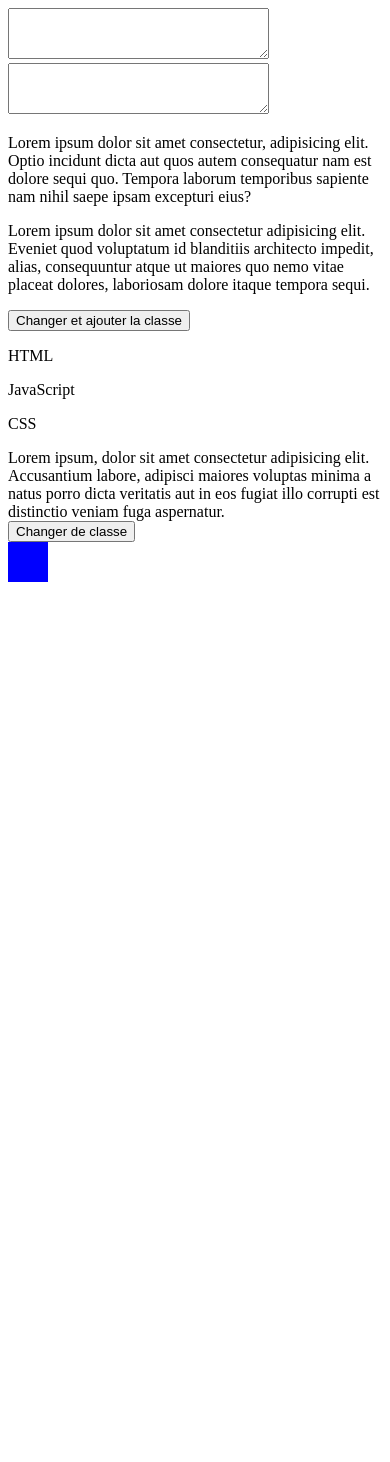
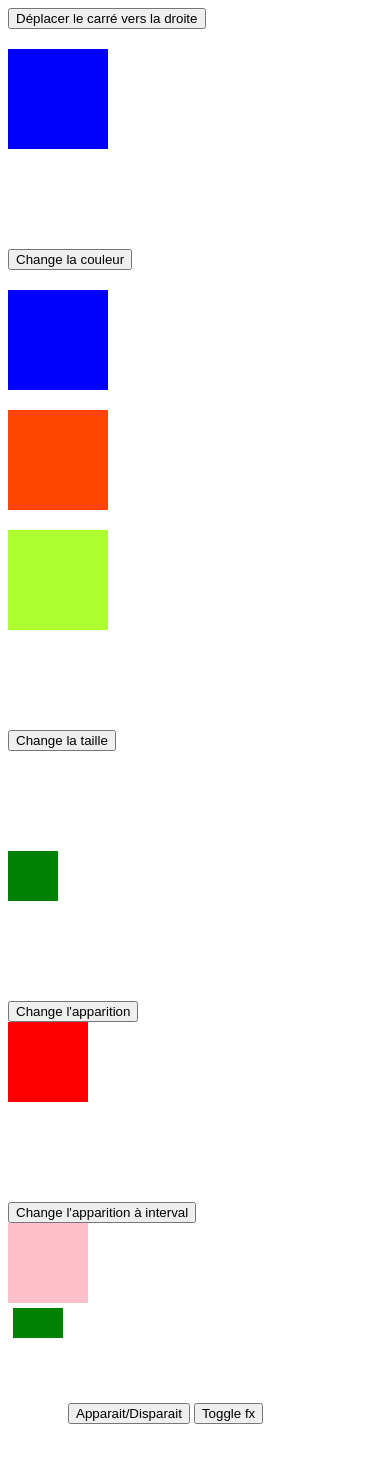
Before and after one commit to GiDLdev/exercices-jQuery, a plain HTML site: page index.html in a window 390 px wide. Before the commit the page ends 844 px from the top, so only its background shows below. Drawn offline with nearby package versions, Linux system fonts and the light colour scheme.

Commit message:
fin 6 exercices seance 2

```diff
--- a/css/style.css
+++ b/css/style.css
@@ -47,13 +47,114 @@ p {
     background-color: blue;
     color: white;
 }
-
 */
 
 
+
 /*PARTIE II*/
-div.blou{
-    width:40px;
-    height:40px;
+/*exercice 1*/
+#blou{
+    position:relative;
+    margin-top:20px;
+    width:100px;
+    height:100px;
     background-color: blue;
 }
+
+
+
+/*exercice 2*/
+
+
+#bouton2{
+    margin-top:100px;
+}
+
+#div1{
+    position:relative;
+    margin-top:20px;
+    width:100px;
+    height:100px;
+    background-color: blue;
+}
+
+#div2{
+    position:relative;
+    margin-top:20px;
+    width:100px;
+    height:100px;
+    background-color: orangered;
+}
+
+#div3{
+    position:relative;
+    margin-top:20px;
+    width:100px;
+    height:100px;
+    background-color:greenyellow;
+}
+
+.rose{
+    background-color: hotpink;
+}
+
+.violet{
+    background-color: purple;
+}
+
+
+
+/*exercice 3*/
+
+#bouton3{
+    margin-top:100px;
+}
+
+#box{
+    position:relative;
+    margin-top:100px;
+    width:50px;
+    height:50px;
+    background-color: green;
+}
+
+
+/*exercice 4*/
+#bouton4{
+    margin-top:100px;
+}
+
+#boite{
+    position:relative;
+    width:80px;
+    height:80px;
+    background-color: red;
+}
+
+
+/*exercice 5*/
+#bouton5{
+    margin-top:100px;
+}
+
+#paquet{
+    position:relative;
+    width:80px;
+    height:80px;
+    background-color: pink;
+}
+
+
+/*exercice 6*/
+#bouton6{
+    margin-top:100px;
+}
+
+#fantome{
+    width: 50px;
+    height: 30px;
+    margin: 5px;
+    float: left;
+    background: green;
+    margin-bottom: 300px;
+}
--- a/index.html
+++ b/index.html
@@ -8,45 +8,78 @@
 </head>
 <body>
 
-    <!-- Partie I - Exercice 1-->
+    <!-- Partie I - Exercice 1
     <form>
         <textarea name="textarea1" id="textarea1" cols="30" rows="3"></textarea>
         <textarea name="textarea2" id="textarea2" cols="30" rows="3"></textarea>
     </form>
+    -->
 
-
-    <!-- Partie I - Exercice 2-->
+    <!-- Partie I - Exercice 2
     <p id="paragraphe1">Lorem ipsum dolor sit amet consectetur, adipisicing elit. Optio incidunt dicta aut quos autem consequatur nam est dolore sequi quo. Tempora laborum temporibus sapiente nam nihil saepe ipsam excepturi eius?</p>
     <p id="paragraphe2">Lorem ipsum dolor sit amet consectetur adipisicing elit. Eveniet quod voluptatum id blanditiis architecto impedit, alias, consequuntur atque ut maiores quo nemo vitae placeat dolores, laboriosam dolore itaque tempora sequi.</p>
 
     <button id="bouton">Changer et ajouter la classe</button>
+    -->
 
-
-    <!-- Partie I - Exercice 3-->
+    <!-- Partie I - Exercice 3
     <div style="background-color:red;"></div>
     <div style="background-color:rgb(16,99,30);"></div>
     <div style="background-color:#523456;"></div>
     <div style="background-color:#a11;"></div>
     <p></p>
+    -->
 
-
-    <!-- Partie I - Exercice 4-->
+    <!-- Partie I - Exercice 4
     <p>HTML</p>
     <p>JavaScript</p>
     <p>CSS</p>
+    -->
+
+    <!-- Partie I - Exercice 5
+    <div class="div2">Lorem ipsum, dolor sit amet consectetur adipisicing elit. Accusantium labore, adipisci maiores voluptas minima a natus porro dicta veritatis aut in eos fugiat illo corrupti est distinctio veniam fuga aspernatur.</div>
+    <button class="bout">Changer de classe</button>
+    -->
+
+     <!-- Partie II - Exercice 1-->
+    <button>Déplacer le carré vers la droite</button>
+    <div id="blou"></div>
 
 
-    <!-- Partie I - Exercice 5-->
-    <div class="div2">Lorem ipsum, dolor sit amet consectetur adipisicing elit. Accusantium labore, adipisci maiores voluptas minima a natus porro dicta veritatis aut in eos fugiat illo corrupti est distinctio veniam fuga aspernatur.</div>
-    <button class="bout">Changer de classe</button>
+
+     <!-- Partie II - Exercice 2-->
+     <button id="bouton2">Change la couleur</button>
+     <div id="div1"></div>
+     <div id="div2"></div>
+     <div id="div3"></div>
 
 
-     <!-- Partie II - Exercice 1-->
-
-    <div class="blou"></div>
+      <!-- Partie II - Exercice 3-->
+      <button id="bouton3">Change la taille</button>
+      <div id="box"></div>
 
 
-    <script src="https://code.jquery.com/jquery-3.5.1.min.js"></script>
+     <!-- Partie II - Exercice 4-->
+     <button id="bouton4">Change l'apparition</button>
+     <div id="boite"></div>
+
+
+    <!-- Partie II - Exercice 5-->
+     <button id="bouton5">Change l'apparition à interval</button>
+     <div id="paquet"></div>
+
+
+      <!-- Partie II - Exercice 6-->
+      <input type="button" value="Apparait/Disparait">
+      <button id="bouton6">Toggle fx</button>
+      <div id="fantome"></div>
+
+
+
+
+
+
+    <script src="https://code.jquery.com/jquery-3.5.1.js"></script>
     <script src="js/main.js"></script>
 
 </body>
--- a/js/main.js
+++ b/js/main.js
@@ -1,11 +1,12 @@
+$(function(){
+
 /*
 Exercice 1 :  click(), css() et add()
 Créer une bordure rouge de 2px autour de deux textareas qui s'affichera au clic sur un bouton.
 Puis ajouter deux paragraphes à l'objet jQuery avec une bordure rouge de 2px au clic sur le même bouton.
 */
 
-/*$(function(){
-
+/*
     var div1 = $('#monaire1'),
         div2 = $('#monaire2'),
         p1 = $('#paragraphe1'),
@@ -28,10 +29,11 @@ Créer un élément contenant du texte ajouté après un paragraphe
 //$("#paragraphe1").add("<p>Hello</p>").appendTo("#paragraphe2");
 //$("#paragraphe1").add("<p>Hello</p>").appendTo("#paragraphe1");
 
- /*
+/*
+
 $(p1).add("<p>hello</p>").appendTo(p1);
+
 */
-
 //--------------------------------------------------------------------------------------------------------------------------------------
 /*
 Exercice 3 :  click(), css() et html()
@@ -96,44 +98,86 @@ $('button').click(function(){
 Exercice 1 :  Animer par un déplacement de 50 px une div de gauche à droite puis de droite à gauche.
 */
 
-$(".blou").animate({transform: 'translateX(50px)'}, function(){
-    $(".blou").animate({transform: 'translateX(-50px)'})
+$('button').click(function(){
+    $("#blou").animate({left: '50px'}, slow)
+              .animate({left: '-50px'}, slow);
+});
 
-},1000 );
 
 
 //--------------------------------------------------------------------------------------------------------------------------------------
 /*
-Exercice 2 : Animer 2 divs sur 3 avec la méthode .slideToggle(), créer un bouton qui change la couleur des 2 divs animées en utilisant la méthode toggleClass().
+Exercice 2 : Animer 2 divs sur 3 avec la méthode .slideToggle(),
+créer un bouton qui change la couleur des 2 divs animées en utilisant la méthode toggleClass().
 */
 
 
-
+$('#bouton2').click(function(){
+    $("#div2").slideToggle(slow).queue(function(){$(this).toggleClass("rose")});
+    $("#div3").slideToggle(slow).queue(function(){$(this).toggleClass("violet")});
+});
 
 //--------------------------------------------------------------------------------------------------------------------------------------
 /*
 Exercice 3 : Animer un élément "box" en changeant sa hauteur et sa largeur puis réinitialiser.
 */
 
-
+$('#bouton3').click(function(){
+    $("#box").animate({
+                height: '+=100px',
+                width: '+=80px'
+    }, 5000, function(){
+        $("#box").stop(true, true);
+    });
+});
 
 
 //--------------------------------------------------------------------------------------------------------------------------------------
 /*
 Exercice 4 : Faire apparaître ou disparaître un élément en 3 secondes en utilisant .fadeIn() et .fadeOut().
 */
-
+$('#bouton4').click(function(){
+    $("#boite").fadeOut(3000, function(){
+        $(this).fadeIn(3000);
+    });
+});
 
 
 //--------------------------------------------------------------------------------------------------------------------------------------
 /*
 Exercice 5 : Faire apparaître ou disparaître un élément avec un intervalle d'une seconde en utilisant setInterval().
 */
+$('#bouton5').click(function(){
+    clearInterval(magie);
 
-
+    function magie(){
+        $("#paquet").fadeOut(3000, function(){
+            $(this).fadeIn(3000);
+        });
+    }
+    var intervalFade = setInterval(magie, 3000);
+});
 
 
 //--------------------------------------------------------------------------------------------------------------------------------------
 /*
 Exercice 6 : Faire apparaître ou disparaître un élément avec l'effet "Toggle" après l'avoir activé ou désactivé en utilisant .fx.off.
 */
+
+var toggleFx = function() {
+    $.fx.off = !$.fx.off;
+    };
+
+toggleFx();
+$("#bouton6").click(toggleFx);
+$("input").click(function(){
+    $("#fantome").toggle("slow");
+});
+
+
+
+
+
+
+
+});
```
